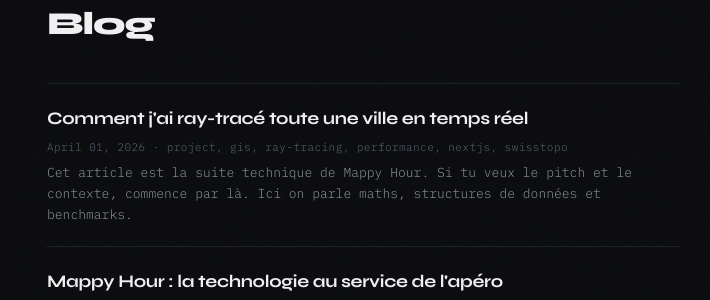
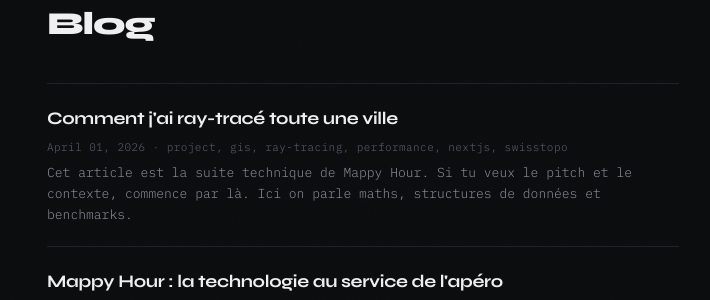
Before and after one commit to salfab/seesharpch, a Jekyll site: the page built from blog.html, in a window 1280 px wide. Shown: the part 480-780 px from the top of the page, without its empty margins (277-987 px from the left). Built offline with Jekyll 4.4.1, drawn with Linux system fonts in a browser that asks for light colours.

Commit message:
blog: drop 'en temps réel' — c'est du batch, pas du 60fps

```diff
--- a/_posts/2026-04-01-mappy-hour-deep-dive.md
+++ b/_posts/2026-04-01-mappy-hour-deep-dive.md
@@ -1,6 +1,6 @@
 ---
 layout: post
-title: "Comment j'ai ray-tracé toute une ville en temps réel"
+title: "Comment j'ai ray-tracé toute une ville"
 tags: [project, gis, ray-tracing, performance, nextjs, swisstopo]
 header_image: /assets/img/raycasting.png
 ---
```
